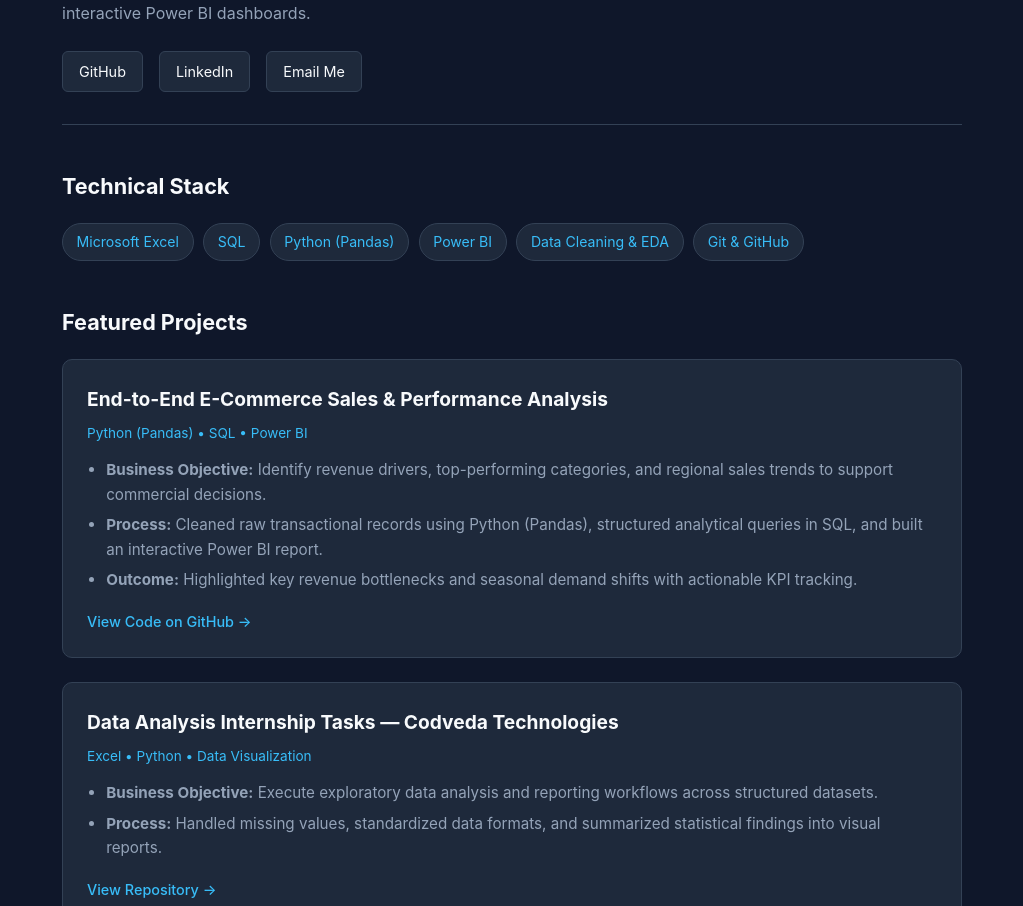
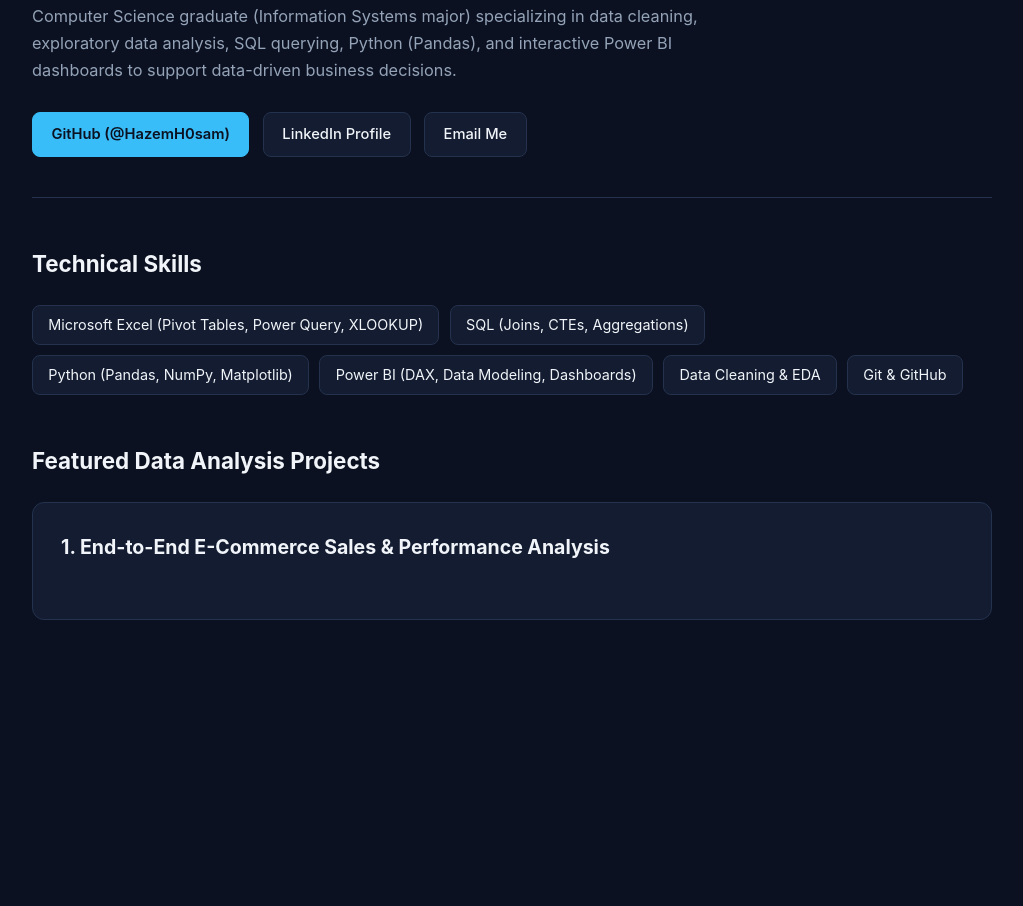
Before and after one commit to hazem-hossam/portfolio, a plain HTML site: page index.html in a window 1280 px wide. Shown: the part 237-1143 px from the top of the page, without its empty margins (128-1151 px from the left). After the commit the page ends 889 px from the top, so only its background shows below. Drawn offline with Linux system fonts and the light colour scheme.

Commit message:
index.html
Updated styles, added badges, and improved layout for better readability and user engagement.

```diff
--- a/index.html
+++ b/index.html
@@ -6,13 +6,14 @@
   <title>Hazem Hossam Ebeid | Junior Data Analyst</title>
   <style>
     :root {
-      --bg: #0f172a;
-      --surface: #1e293b;
-      --border: #334155;
-      --text: #f8fafc;
+      --bg: #0b1120;
+      --surface: #131c31;
+      --surface-hover: #18233d;
+      --border: #24324d;
+      --text: #f1f5f9;
       --muted: #94a3b8;
       --accent: #38bdf8;
-      --accent-hover: #0ea5e9;
+      --accent-soft: rgba(56, 189, 248, 0.12);
     }
 
     * {
@@ -25,208 +26,274 @@
     body {
       background-color: var(--bg);
       color: var(--text);
-      line-height: 1.6;
+      line-height: 1.65;
       padding: 2rem 1rem;
     }
 
     .container {
-      max-width: 900px;
+      max-width: 960px;
       margin: 0 auto;
     }
 
+    /* Header */
     header {
-      padding: 3rem 0 2rem;
+      padding: 3rem 0 2.5rem;
       border-bottom: 1px solid var(--border);
     }
 
+    .badge {
+      display: inline-block;
+      background: var(--accent-soft);
+      color: var(--accent);
+      font-size: 0.82rem;
+      font-weight: 600;
+      padding: 0.3rem 0.75rem;
+      border-radius: 999px;
+      margin-bottom: 0.85rem;
+    }
+
     header h1 {
-      font-size: 2.25rem;
+      font-size: 2.4rem;
       font-weight: 700;
       letter-spacing: -0.02em;
     }
 
     header .role {
       color: var(--accent);
-      font-size: 1.15rem;
+      font-size: 1.2rem;
       font-weight: 500;
       margin-top: 0.25rem;
     }
 
     header p {
       color: var(--muted);
-      max-width: 680px;
+      max-width: 720px;
       margin-top: 1rem;
-      font-size: 1rem;
+      font-size: 1.02rem;
     }
 
-    .links {
+    .social-links {
       display: flex;
-      gap: 1rem;
-      margin-top: 1.5rem;
+      gap: 0.85rem;
+      margin-top: 1.75rem;
       flex-wrap: wrap;
     }
 
-    .links a {
+    .btn {
+      display: inline-flex;
+      align-items: center;
+      gap: 0.5rem;
       text-decoration: none;
       color: var(--text);
       background: var(--surface);
       border: 1px solid var(--border);
-      padding: 0.5rem 1rem;
-      border-radius: 6px;
-      font-size: 0.9rem;
-      transition: 0.2s;
+      padding: 0.6rem 1.15rem;
+      border-radius: 8px;
+      font-size: 0.92rem;
+      font-weight: 500;
+      transition: all 0.2s ease;
     }
 
-    .links a:hover {
+    .btn:hover {
       border-color: var(--accent);
       color: var(--accent);
+      background: var(--surface-hover);
+      transform: translateY(-1px);
     }
 
+    .btn-primary {
+      background: var(--accent);
+      color: #0b1120;
+      border-color: var(--accent);
+      font-weight: 600;
+    }
+
+    .btn-primary:hover {
+      background: #7dd3fc;
+      color: #0b1120;
+    }
+
+    /* Sections */
     section {
-      margin-top: 2.75rem;
+      margin-top: 3rem;
     }
 
     h2 {
-      font-size: 1.35rem;
-      margin-bottom: 1.25rem;
+      font-size: 1.4rem;
+      margin-bottom: 1.35rem;
       color: var(--text);
+      display: flex;
+      align-items: center;
+      gap: 0.5rem;
     }
 
+    /* Skills */
     .skills-grid {
       display: flex;
       flex-wrap: wrap;
-      gap: 0.6rem;
+      gap: 0.65rem;
     }
 
     .skill-tag {
       background: var(--surface);
       border: 1px solid var(--border);
-      padding: 0.4rem 0.85rem;
-      border-radius: 999px;
-      font-size: 0.88rem;
-      color: var(--accent);
+      padding: 0.45rem 0.95rem;
+      border-radius: 8px;
+      font-size: 0.9rem;
+      color: var(--text);
     }
 
+    /* Projects */
     .projects-grid {
       display: grid;
+      grid-template-columns: 1fr;
       gap: 1.5rem;
     }
 
     .project-card {
       background: var(--surface);
       border: 1px solid var(--border);
-      border-radius: 10px;
-      padding: 1.5rem;
+      border-radius: 12px;
+      padding: 1.75rem;
+      transition: border-color 0.2s ease;
+    }
+
+    .project-card:hover {
+      border-color: var(--accent);
+    }
+
+    .project-header {
+      display: flex;
+      justify-content: space-between;
+      align-items: flex-start;
+      gap: 1rem;
+      flex-wrap: wrap;
+      margin-bottom: 0.75rem;
     }
 
     .project-card h3 {
-      font-size: 1.2rem;
-      margin-bottom: 0.5rem;
+      font-size: 1.22rem;
+      color: var(--text);
     }
 
-    .project-meta {
-      font-size: 0.85rem;
+    .tools-list {
+      display: flex;
+      flex-wrap: wrap;
+      gap: 0.45rem;
+      margin-bottom: 1rem;
+    }
+
+    .tool-pill {
+      font-size: 0.78rem;
       color: var(--accent);
-      margin-bottom: 0.85rem;
+      background: var(--accent-soft);
+      padding: 0.22rem 0.65rem;
+      border-radius: 6px;
+      font-weight: 500;
     }
 
     .project-card ul {
       padding-left: 1.2rem;
       color: var(--muted);
-      font-size: 0.95rem;
+      font-size: 0.96rem;
     }
 
     .project-card li {
-      margin-bottom: 0.4rem;
+      margin-bottom: 0.45rem;
+    }
+
+    .project-card li strong {
+      color: var(--text);
     }
 
     .project-links {
-      margin-top: 1.1rem;
+      margin-top: 1.25rem;
+      padding-top: 1rem;
+      border-top: 1px solid var(--border);
       display: flex;
-      gap: 1rem;
+      gap: 1.25rem;
+      flex-wrap: wrap;
     }
 
     .project-links a {
       color: var(--accent);
       text-decoration: none;
       font-size: 0.9rem;
-      font-weight: 500;
+      font-weight: 600;
+      display: inline-flex;
+      align-items: center;
+      gap: 0.35rem;
     }
 
     .project-links a:hover {
       text-decoration: underline;
     }
 
+    /* Footer */
     footer {
       margin-top: 4rem;
-      padding-top: 1.5rem;
+      padding: 2rem 0 1rem;
       border-top: 1px solid var(--border);
+      display: flex;
+      justify-content: space-between;
+      align-items: center;
+      flex-wrap: wrap;
+      gap: 1rem;
       color: var(--muted);
-      font-size: 0.85rem;
-      text-align: center;
+      font-size: 0.88rem;
+    }
+
+    footer a {
+      color: var(--accent);
+      text-decoration: none;
+    }
+
+    footer a:hover {
+      text-decoration: underline;
     }
   </style>
 </head>
 <body>
   <div class="container">
     <header>
+      <span class="badge">Open to Junior Data Analyst & BI Roles</span>
       <h1>Hazem Hossam Ebeid</h1>
       <div class="role">Junior Data Analyst</div>
       <p>
-        Computer Science graduate (Information Systems major) focused on turning raw datasets into clear business insights through data cleaning, SQL querying, Python analysis, and interactive Power BI dashboards.
+        Computer Science graduate (Information Systems major) specializing in data cleaning, exploratory data analysis, SQL querying, Python (Pandas), and interactive Power BI dashboards to support data-driven business decisions.
       </p>
-      <div class="links">
-        <a href="https://github.com/YOUR-USERNAME" target="_blank">GitHub</a>
-        <a href="https://linkedin.com/in/YOUR-PROFILE" target="_blank">LinkedIn</a>
-        <a href="mailto:your.email@example.com">Email Me</a>
+      <div class="social-links">
+        <a href="https://github.com/HazemH0sam" target="_blank" class="btn btn-primary">
+          GitHub (@HazemH0sam)
+        </a>
+        <a href="https://www.linkedin.com/in/hazem--hossam" target="_blank" class="btn">
+          LinkedIn Profile
+        </a>
+        <a href="mailto:hazemebid6@gmail.com" class="btn">
+          Email Me
+        </a>
       </div>
     </header>
 
     <section>
-      <h2>Technical Stack</h2>
+      <h2>Technical Skills</h2>
       <div class="skills-grid">
-        <span class="skill-tag">Microsoft Excel</span>
-        <span class="skill-tag">SQL</span>
-        <span class="skill-tag">Python (Pandas)</span>
-        <span class="skill-tag">Power BI</span>
+        <span class="skill-tag">Microsoft Excel (Pivot Tables, Power Query, XLOOKUP)</span>
+        <span class="skill-tag">SQL (Joins, CTEs, Aggregations)</span>
+        <span class="skill-tag">Python (Pandas, NumPy, Matplotlib)</span>
+        <span class="skill-tag">Power BI (DAX, Data Modeling, Dashboards)</span>
         <span class="skill-tag">Data Cleaning & EDA</span>
         <span class="skill-tag">Git & GitHub</span>
       </div>
     </section>
 
     <section>
-      <h2>Featured Projects</h2>
+      <h2>Featured Data Analysis Projects</h2>
       <div class="projects-grid">
+
+        <!-- Project 1 -->
         <div class="project-card">
-          <h3>End-to-End E-Commerce Sales & Performance Analysis</h3>
-          <div class="project-meta">Python (Pandas) • SQL • Power BI</div>
-          <ul>
-            <li><strong>Business Objective:</strong> Identify revenue drivers, top-performing categories, and regional sales trends to support commercial decisions.</li>
-            <li><strong>Process:</strong> Cleaned raw transactional records using Python (Pandas), structured analytical queries in SQL, and built an interactive Power BI report.</li>
-            <li><strong>Outcome:</strong> Highlighted key revenue bottlenecks and seasonal demand shifts with actionable KPI tracking.</li>
-          </ul>
-          <div class="project-links">
-            <a href="https://github.com/YOUR-USERNAME/ecommerce-analysis" target="_blank">View Code on GitHub →</a>
+          <div class="project-header">
+            <h3>1. End-to-End E-Commerce Sales & Performance Analysis</h3>
           </div>
-        </div>
-
-        <div class="project-card">
-          <h3>Data Analysis Internship Tasks — Codveda Technologies</h3>
-          <div class="project-meta">Excel • Python • Data Visualization</div>
-          <ul>
-            <li><strong>Business Objective:</strong> Execute exploratory data analysis and reporting workflows across structured datasets.</li>
-            <li><strong>Process:</strong> Handled missing values, standardized data formats, and summarized statistical findings into visual reports.</li>
-          </ul>
-          <div class="project-links">
-            <a href="https://github.com/YOUR-USERNAME/codveda-internship" target="_blank">View Repository →</a>
-          </div>
-        </div>
-      </div>
-    </section>
-
-    <footer>
-      © 2026 Hazem Hossam Ebeid • Built & Hosted on Vercel
-    </footer>
-  </div>
-</body>
-</html>
+          <div class="tools-list">
```
